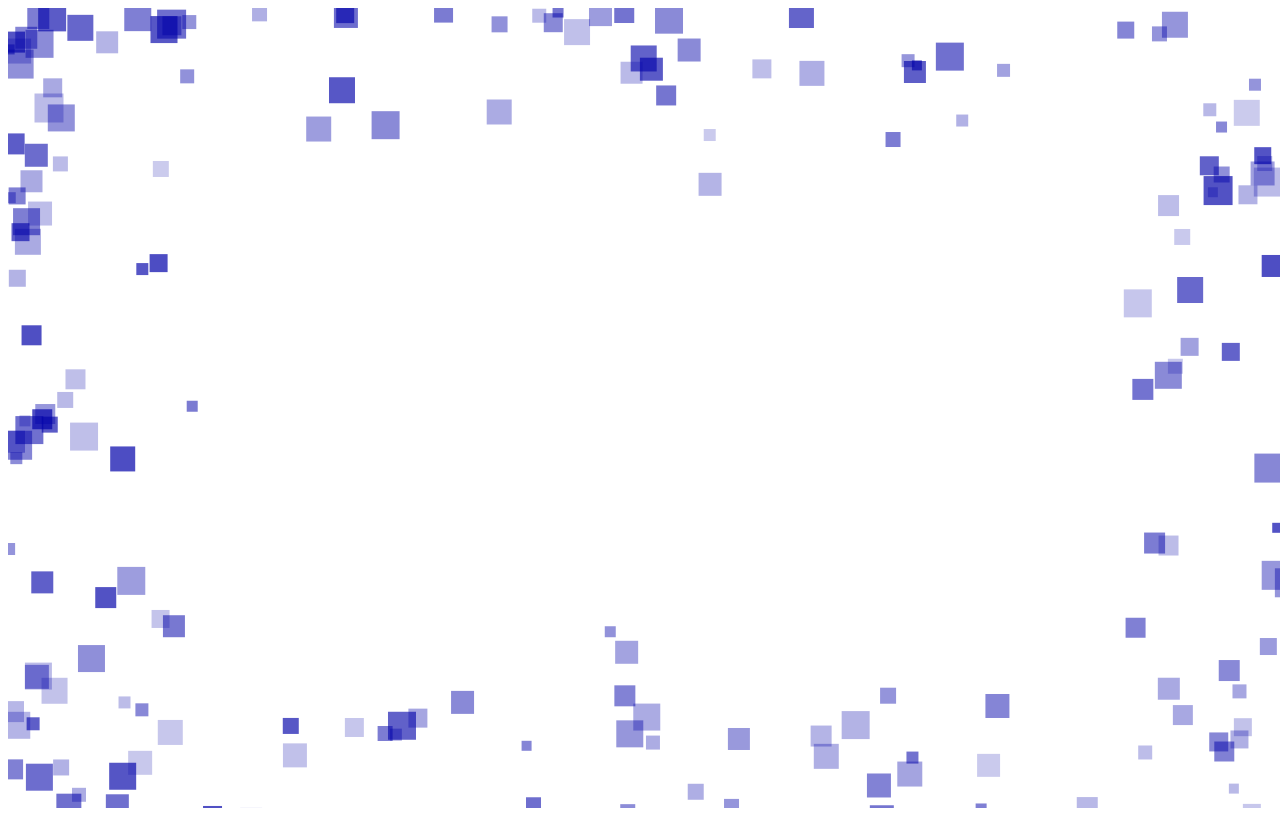
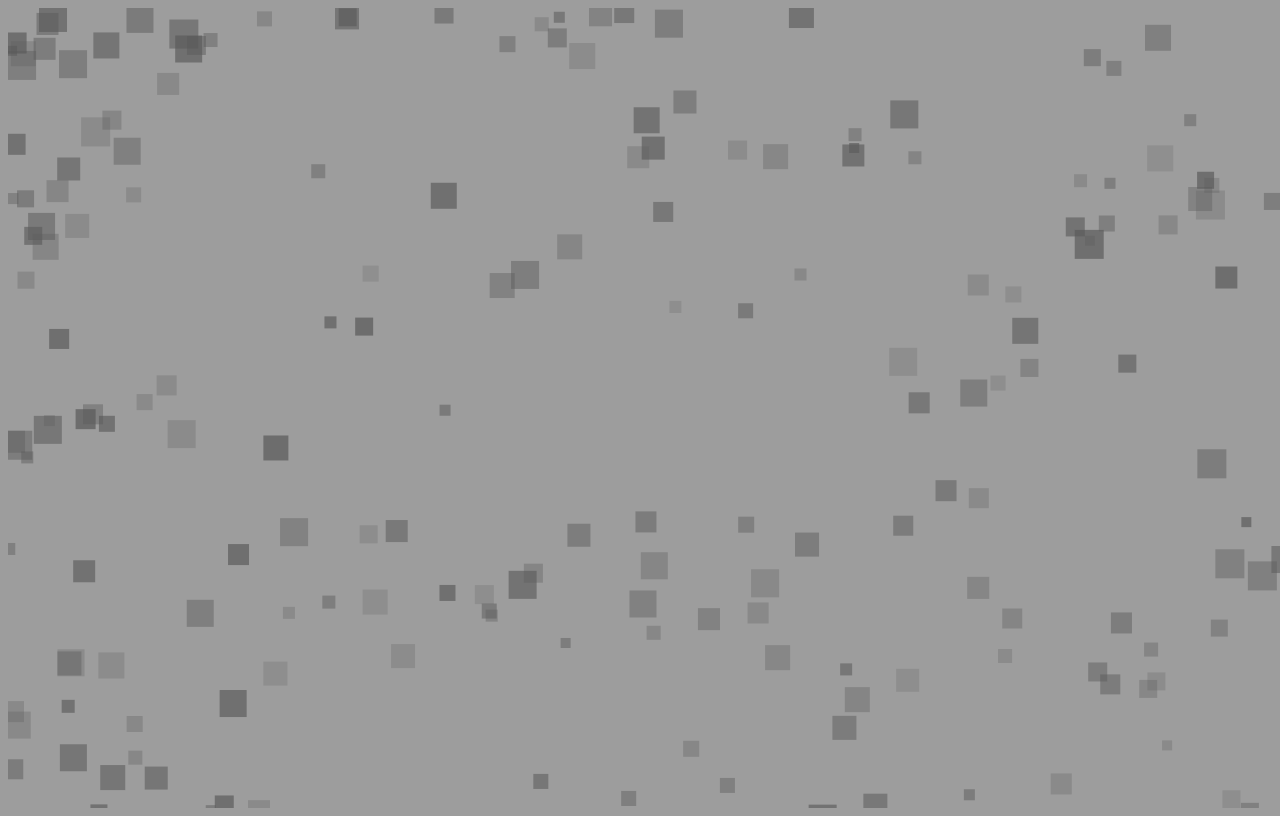
Before and after one commit to zoneill2/landingpage, a plain HTML site: page page.html in a window 1280 px wide. Drawn offline with Linux system fonts and the light colour scheme.

Commit message:
Re-calc distance to center and reapply constant force

```diff
--- /dev/null
+++ b/notes.txt
@@ -0,0 +1,6 @@
+Ideas:
+-Random Shapes
+-Code snippets
+-Rotation based on velocity
+
+-add on mouse hold you collect all the particles
--- a/page.html
+++ b/page.html
@@ -1,5 +1,10 @@
+
+
 <html land="en">
-    <body>
+    <head>
+        <link rel="stylesheet" href="style.css">
+    </head>
+    <body class="background">
         <slot></slot>
         <canvas id="canvas" ></canvas>
         <script src="../script.js"></script>
--- a/script.js
+++ b/script.js
@@ -67,12 +67,14 @@ class Effect{
 }
 
 class Block {
-    constructor(x, y, endX, endY, ctx){
+    constructor(x, y, endx, endy, ctx){
         this.x = x;
         this.y = y;
+        this.endx = endx;
+        this.endy = endy;
         this.ctx = ctx;
-        this.deltax = endX - x;
-        this.deltay = endY - y;
+        this.deltax = endx - x;
+        this.deltay = endy - y;
         this.vx = 0;
         this.vy = 0;
         this.mass = 1;
@@ -81,7 +83,7 @@ class Block {
         let randomColor = Math.floor(Math.random() * 1);
         switch(randomColor){
             case 0:
-            this.color = `rgba(0, 0, 169, ${Math.random() * 0.5 + 0.2})`;
+            this.color = `rgba(90, 90, 90, ${Math.random() * 0.5 + 0.2})`;
             break;
             case 1:
             this.color = `rgba(169, 169, 0, ${Math.random() * 0.5 + 0.2})`;
@@ -96,18 +98,23 @@ class Block {
     }
 
     move(){
+        //constant force
+        this.deltax = this.endx - this.x;
+        this.deltay = this.endy - this.y;
+        let distanceToCenter = Math.sqrt((this.deltax* this.deltax) + (this.deltay * this.deltay));
+        const forcex = (this.deltax/distanceToCenter) * .05;
+        const forcey = (this.deltay/distanceToCenter) * .05;
+
+        this.vx += forcex / this.mass;
+        this.vy += forcey / this.mass;
+
+        //force exerted by mouse
         let distanceX = mouse.x - this.x;
         let distanceY = mouse.y - this.y;
         let distance = Math.sqrt((distanceX * distanceX) + (distanceY * distanceY));
 
-        const forcex = (this.deltax/distance) * .02;
-        const forcey = (this.deltay/distance) * .02;
-
-        this.vx += forcex / this.mass;
-        this.vy += forcey / this.mass;
-
         if(distance < mouse.r){
-            let force = (-mouse.r / distance) * 2;
+            let force = (-mouse.r / distance) * .5;
             let angle = Math.atan2(distanceY, distanceX);
             this.vx += force * Math.cos(angle);
             this.vy += force * Math.sin(angle);
@@ -139,7 +146,7 @@ Number.prototype.between = function(a, b, inclusive) {
 
 const effect = new Effect(canvas.width, canvas.height, ctx);
 const mouse = {
-    r: 50,
+    r: 30,
     x: canvas.width/2,
     y: canvas.height/2,
   };
--- a/style.css
+++ b/style.css
@@ -0,0 +1,3 @@
+.background {
+    background-color: rgb(133,133,133, .8);
+}
```
